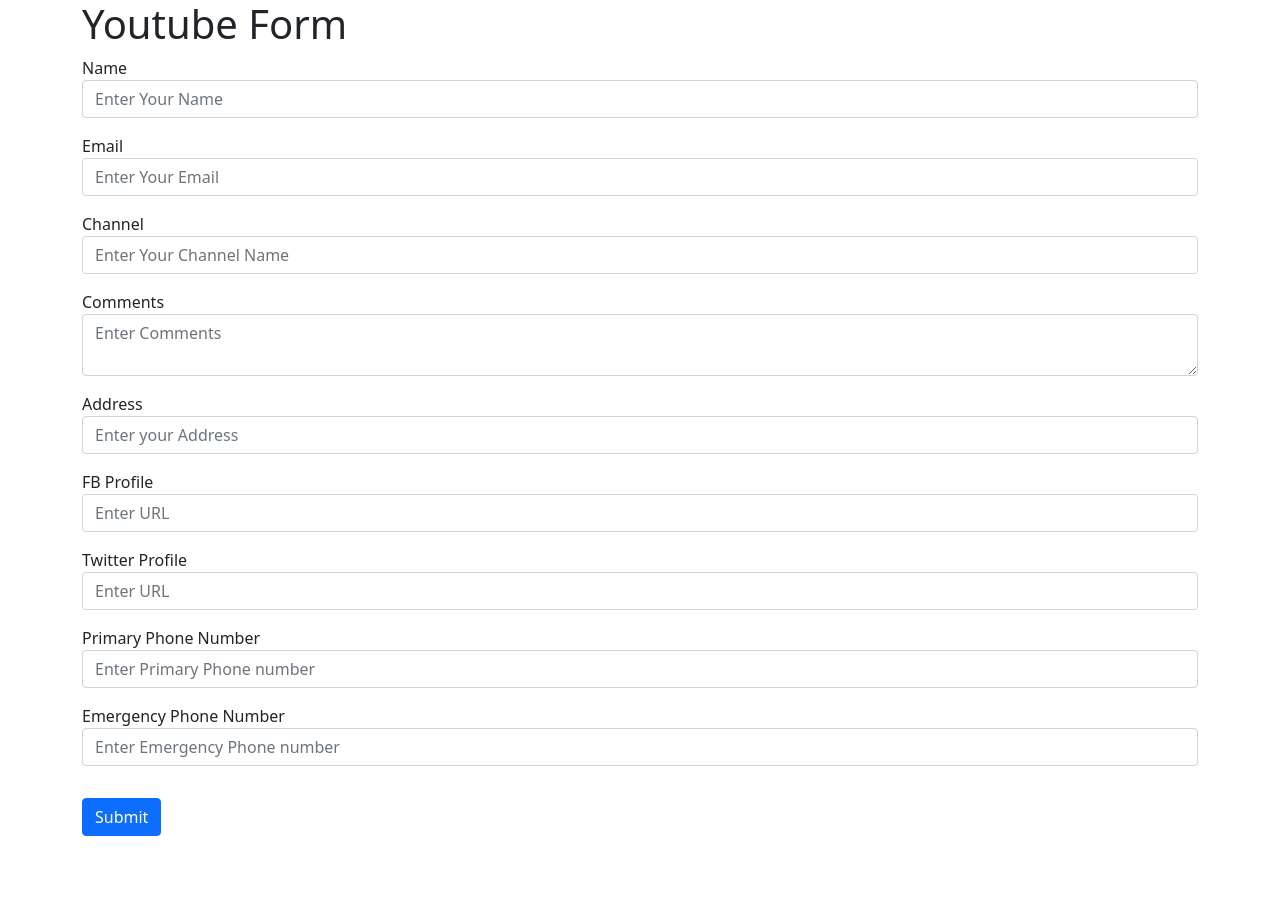
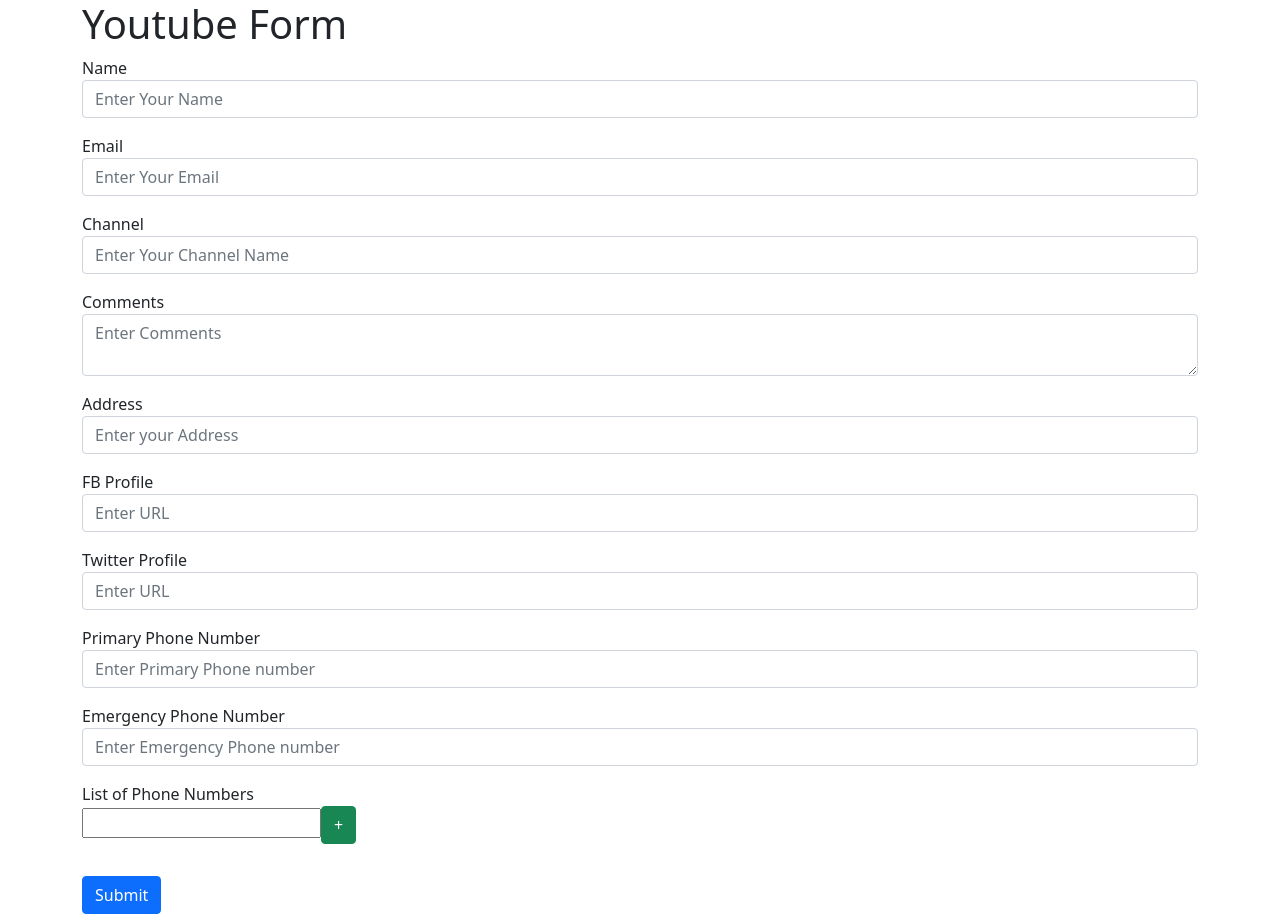
Before and after one commit to AnushkaNemishte/react-formik, a React (Create React App) app: page / in a window 1280 px wide. Before the commit the page ends 836 px from the top, so only its background shows below. Built offline with nearby package versions, Linux system fonts and the light colour scheme.

Commit message:
Field Array Implimentation

```diff
--- a/src/Components/YoutubeForm.js
+++ b/src/Components/YoutubeForm.js
@@ -1,6 +1,6 @@
 import React from 'react';
 import { Button } from "react-bootstrap";
-import { Formik, Form, Field, ErrorMessage } from "formik";
+import { Formik, Form, Field, ErrorMessage, FieldArray } from "formik";
 import ValidationSchema from './ValidationSchema';
 import TextError from './TextError';
 
@@ -15,6 +15,7 @@
     twitter: ""
   },
   phoneNumbers: ["", ""],
+  phNumbers: [''],
 }
 
 const onSubmit = (values) => {
@@ -139,6 +140,34 @@
             />
             <ErrorMessage name='phoneNumbers[1]' component={TextError} />
           </div>
+          <div className="form-group mb-3">
+            <label htmlFor="phNumbers">List of Phone Numbers </label>
+            <FieldArray name='phNumbers'>
+              {
+                (FieldArrayProps) => {
+                  console.log("fieldprops", FieldArrayProps);
+                  const { push, remove, form } = FieldArrayProps
+                  const { values } = form
+                  const { phNumbers } = values
+                  return <div>
+                    {
+                      phNumbers.map((phNumber, index) => (
+                        <div key={index}>
+                          <Field name={`phNumbers[${index}]`} />
+                          {
+                            index > 0 && <Button variant='danger' onClick={() => remove(index)}>-</Button>
+                          }
+                          <Button variant='success' onClick={() => push('')}>+</Button>
+
+                        </div>
+                      )
+                      )
+                    }
+                  </div>
+                }
+              }
+            </FieldArray>
+          </div>
           <Button className='mt-3' type='submit' variant='primary'>Submit</Button>
         </Form>
       </div>
```
